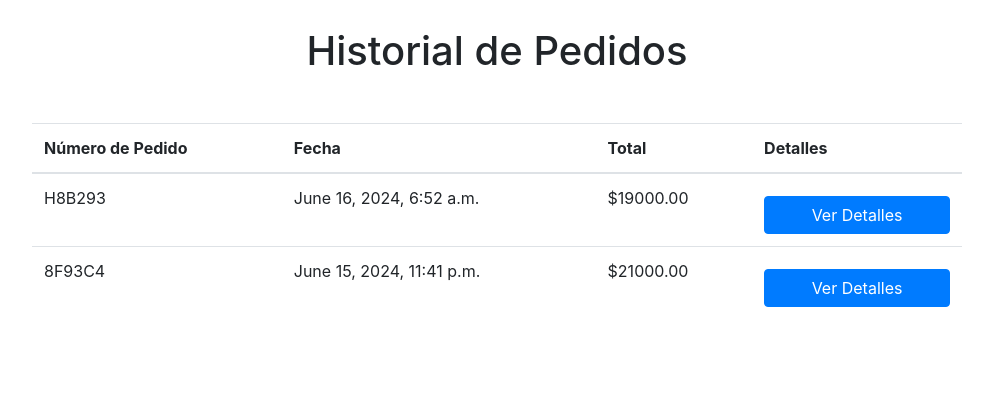
After one commit to AnaPaulaMach/barLAE, a Django app: page /food/historial/ in a window 1280 px wide; the page is wider, and only the part inside the window is pictured. The commit adds this page. Shown: the part 385-800 px from the top of that part, without its empty margins (143-1136 px from the left). Run offline with Django 4.2, Linux system fonts and the light colour scheme; a user stored in the database is signed in; data comes from the database, SQL or seed files in the repository; both versions use the stored data as it was after the commit.

Commit message:
Con Requirements

```diff
--- a/food/models.py
+++ b/food/models.py
@@ -28,6 +28,7 @@ class Pedido(models.Model):
     cuenta  = models.DecimalField(max_digits=12, decimal_places = 2)
     date    = models.DateTimeField(auto_now_add=True, blank=True)  # Dia creacion orden
     note    = models.TextField(blank=True, null=True)
+    mesa    = models.IntegerField(default=0)
 
 
 # No podemos aniadir todos los items a Pedido pq no sabemos la cantidad de item que
--- a/food/static/food/css/style.css
+++ b/food/static/food/css/style.css
@@ -3,6 +3,8 @@ pasamos ese algo que esta definido aqui */
 
 .logo {
     margin-bottom: 5px; /* margen bajo elementos barra */
+    width: 60px; /* Ancho de la imagen */
+    height: auto; /* Altura automática para mantener la proporción */
 }
 
 .home {
@@ -85,3 +87,64 @@ li{
     background-color: aquamarine;
 }
 */
+
+
+
+
+
+/* Colores personalizados */
+.btn-coral {
+    background-color: #FF6F61; /* Color coral */
+    color: white;
+    border: none;
+}
+
+.btn-coral:hover {
+    background-color: #FF4A3A; /* Color coral más oscuro */
+    color: white;
+}
+
+/* Ajustes adicionales */
+.card {
+    border: none;
+    transition: transform 0.3s ease-in-out;
+}
+
+.card:hover {
+    transform: scale(1.05);
+}
+
+.shadow-card {
+    box-shadow: 0 4px 8px rgba(0, 0, 0, 0.1);
+    border: 1px solid #ddd;
+    border-radius: 8px;
+    padding: 20px;
+    background-color: #fff;
+}
+
+.card-title {
+    font-family: 'Helvetica', sans-serif; /* Fuente profesional */
+}
+
+.card-body p {
+    font-family: 'Helvetica', sans-serif; /* Fuente profesional */
+}
+
+.container {
+    max-width: 960px;
+}
+
+.btn {
+    width: 100%;
+    margin-top: 10px;
+}
+
+.logoMenu {
+    position: fixed;
+    bottom: 20px; /* Distancia desde la parte inferior */
+    right: 20px; /* Distancia desde el lado derecho */
+    width: 100px; /* Ancho de la imagen */
+    height: auto; /* Altura automática para mantener la proporción */
+    z-index: 999; /* Asegura que esté sobre otros elementos */
+    opacity: 0.8; /* Opacidad para hacerla menos prominente */
+}
--- a/food/templates/food/base.html
+++ b/food/templates/food/base.html
@@ -24,7 +24,7 @@
         <!-- Brand/logo -->
         <a class="navbar-brand" href="#">
             <!-- El link ese de abajo es el icono de la barra de arriba, se puede aniadir margen-->
-          <img src="https://img.icons8.com/?size=40&id=36138&format=png&color=000000" class="logo">
+          <img src=https://res.cloudinary.com/dwrlz7fdi/image/upload/v1718523590/eb22272d-2e78-4600-95e5-2855490e558b.png class="logo">
         </a>
 
         <button class="navbar-toggler" type="button" data-toggle="collapse" data-target="#mynav" aria-controls="mynav"> <!-- cositas para hacerlo responsive-->
--- /dev/null
+++ b/food/templates/food/historial.html
@@ -0,0 +1,60 @@
+{% extends 'food/base.html' %}
+
+<!-- Este sería el nombre de la pestaña -->
+{% block title %}Historial de Pedidos{% endblock %}
+
+{% block content %}
+<div class="container my-5">
+    <h1 class="text-center">Historial de Pedidos</h1>
+    <div class="row mt-5">
+        <div class="col-md-12">
+            <table class="table">
+                <thead>
+                    <tr>
+                        <th>Número de Pedido</th>
+                        <th>Fecha</th>
+                        <th>Total</th>
+                        <th>Detalles</th>
+                    </tr>
+                </thead>
+                <tbody>
+                    {% for pedido in pedidos %}
+                    <tr>
+                        <td>{{ pedido.numero }}</td>
+                        <td>{{ pedido.date }}</td>
+                        <td>${{ pedido.cuenta }}</td>
+                        <td>
+                            <a href="#" class="btn btn-primary ver-detalles" data-pedido="{{ pedido.id }}">Ver Detalles</a>
+                            <div id="detalles-{{ pedido.id }}" class="detalles" style="display: none;">
+                                <!-- Aquí puedes mostrar los detalles del pedido -->
+                                <ul>
+                                    {% for item in pedido.item_set.all %}
+                                    <li>{{ item.nombre }} - {{ item.precio }}</li>
+                                    {% endfor %}
+                                </ul>
+                            </div>
+                        </td>
+                    </tr>
+                    {% empty %}
+                    <tr>
+                        <td colspan="4">No hay pedidos registrados.</td>
+                    </tr>
+                    {% endfor %}
+                </tbody>
+            </table>
+        </div>
+    </div>
+</div>
+
+<script src="https://code.jquery.com/jquery-3.7.1.min.js"></script>
+<script>
+$(document).ready(function() {
+    $('.ver-detalles').click(function(e) {
+        e.preventDefault();
+        var pedidoId = $(this).data('pedido');
+        $('#detalles-' + pedidoId).toggle();
+    });
+});
+</script>
+
+{% endblock %}
--- a/food/urls.py
+++ b/food/urls.py
@@ -13,4 +13,6 @@ urlpatterns = [
     path('login/', views.logIn, name="login"),
     path('logout/', views.logOut, name="logout"),
     path('', views.index, name='index'), #chequear
+    path('descuentos/', views.descuentos, name='descuentos'),
+    path('historial/', views.historial, name='historial'),
 ]
--- a/food/views.py
+++ b/food/views.py
@@ -8,6 +8,7 @@ from .forms import NewUserForm
 from django.contrib import messages
 import random
 import json
+from django.contrib.auth.decorators import login_required
 
 def randomOrderNumber(length): # El numero de orden sera random
     sample  = 'ABCDEFGH0123456789'
@@ -116,3 +117,15 @@ def logIn(request):
 def logOut(request):
     logout(request)
     return redirect('index')
+
+def descuentos(request):
+    # Lógica para la vista de descuentos
+    return render(request, 'food/descuentos.html')
+
+
+def historial(request):
+    # Obtener todos los pedidos del usuario actual
+    pedidos = Pedido.objects.filter(cliente=request.user).order_by('-date')
+
+    # Pasar los pedidos a la plantilla
+    return render(request, 'food/historial.html', {'pedidos': pedidos})
```
Also changed, not shown: food/static/food/js/carrito.js (+6 -3 lines), food/templates/food/exito.html (+26 -11 lines), food/templates/food/index.html (+47 -6 lines), food/templates/food/pedido.html (+11 -0 lines), requirements.txt (added, +9 -0 lines), db.sqlite3, food/migrations/0007_pedido_mesa.py (added), food/templates/food/descuentos.html (added), 4 other files.
